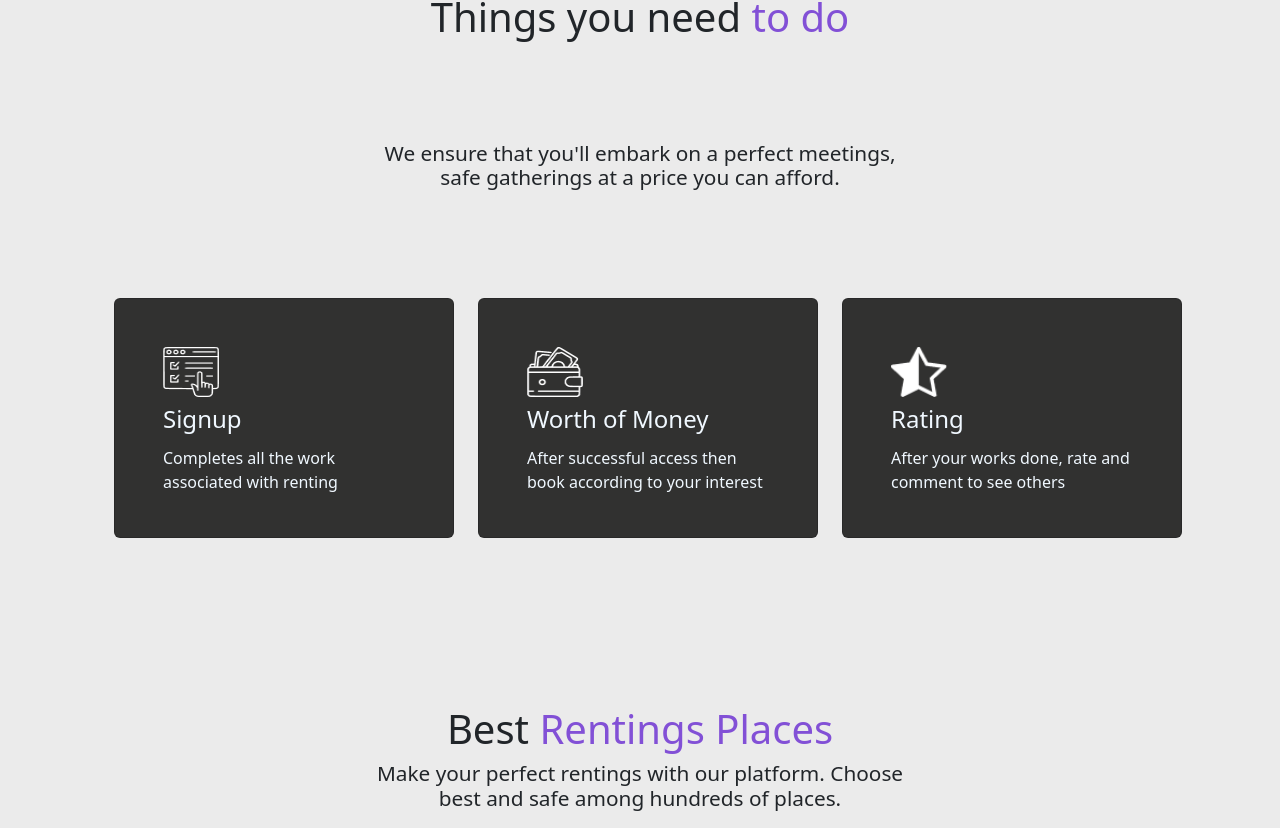
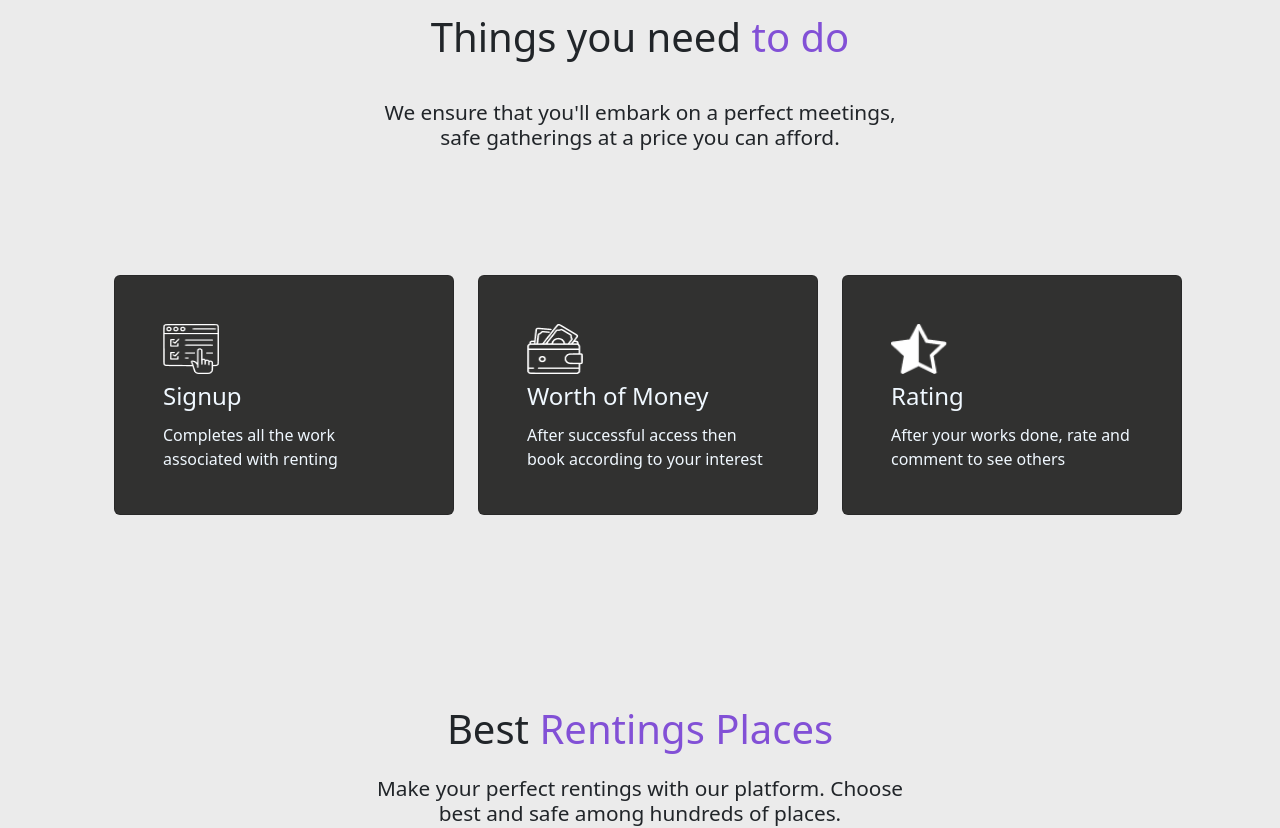
Before and after one commit to GP-43/homeaway-frontend, a React (Create React App) app: page / in a window 1280 px wide. Shown: the part 807-1635 px from the top of the page. Built offline with nearby package versions, Linux system fonts and the light colour scheme.

Commit message:
margin resolved

```diff
--- a/src/assets/styles/partials/anons/_aboutsection.scss
+++ b/src/assets/styles/partials/anons/_aboutsection.scss
@@ -1,5 +1,6 @@
 .about-section{
     //display: flex;
+    height: 80vh;
 
     .column-about{
         padding-left: 7%;
@@ -9,6 +10,7 @@
         font-size: 2.5rem;
         font-weight: 700;
         display:flex;
+        margin-bottom: 15px;
         span {
             color: #8250d6;
         }
@@ -18,7 +20,8 @@
         justify-content: center;
         width:900px;
         margin-left:200px;
-        font-size:1.2rem;
+        font-size:1.3rem;
+        font-weight: 150;
     }
 }
 .about-section-content{
--- a/src/assets/styles/partials/anons/_home.scss
+++ b/src/assets/styles/partials/anons/_home.scss
@@ -4,7 +4,6 @@
   .things-you-need-card {
     background-color: rgb(49, 49, 48);
     height: 15rem;
-
     .image {
       height: 50px;
       width: 80px;
@@ -21,18 +20,23 @@
 
   .things-you-need-section-description{
     text-align: center !important;
-
-    .heading h1 {
-      color: black;
+    .heading {
+      margin-top: 20px;
+      margin-bottom: 0px;
+      height: 80px;
+      .heading h1 {
+        color: black;
+      }
     }
-
     .heading span {
       color: #8250d6;
     }
-
     .text {
       font-size: 1.3rem;
       font-weight: 150;
+      margin-top: -80px;
+      height: 80px;
+      margin-bottom: -100px;
     }
   }
 }
@@ -50,6 +54,7 @@
   .text {
     font-size: 1.3rem;
     font-weight: 150;
+    margin-top: 15px;
   }
 }
 
--- a/src/components/anons/things_you_need_section/ThingsYouNeedSectionDescription.jsx
+++ b/src/components/anons/things_you_need_section/ThingsYouNeedSectionDescription.jsx
@@ -4,8 +4,8 @@ import {Row,} from "react-bootstrap";
 function ThingsYouNeedSectionDescription() {
     return (
         <Row className='mx-0 things-you-need-section-description'>
-            <h1 className="heading mb-4">Things you need <span >to do</span></h1>
-            <h5 className="text mb-4">We ensure that you'll embark on a perfect meetings,<br></br>
+            <h1 className="heading">Things you need <span >to do</span></h1>
+            <h5 className="text">We ensure that you'll embark on a perfect meetings,<br></br>
                 safe gatherings at a price you can afford.
             </h5>
         </Row>
```
